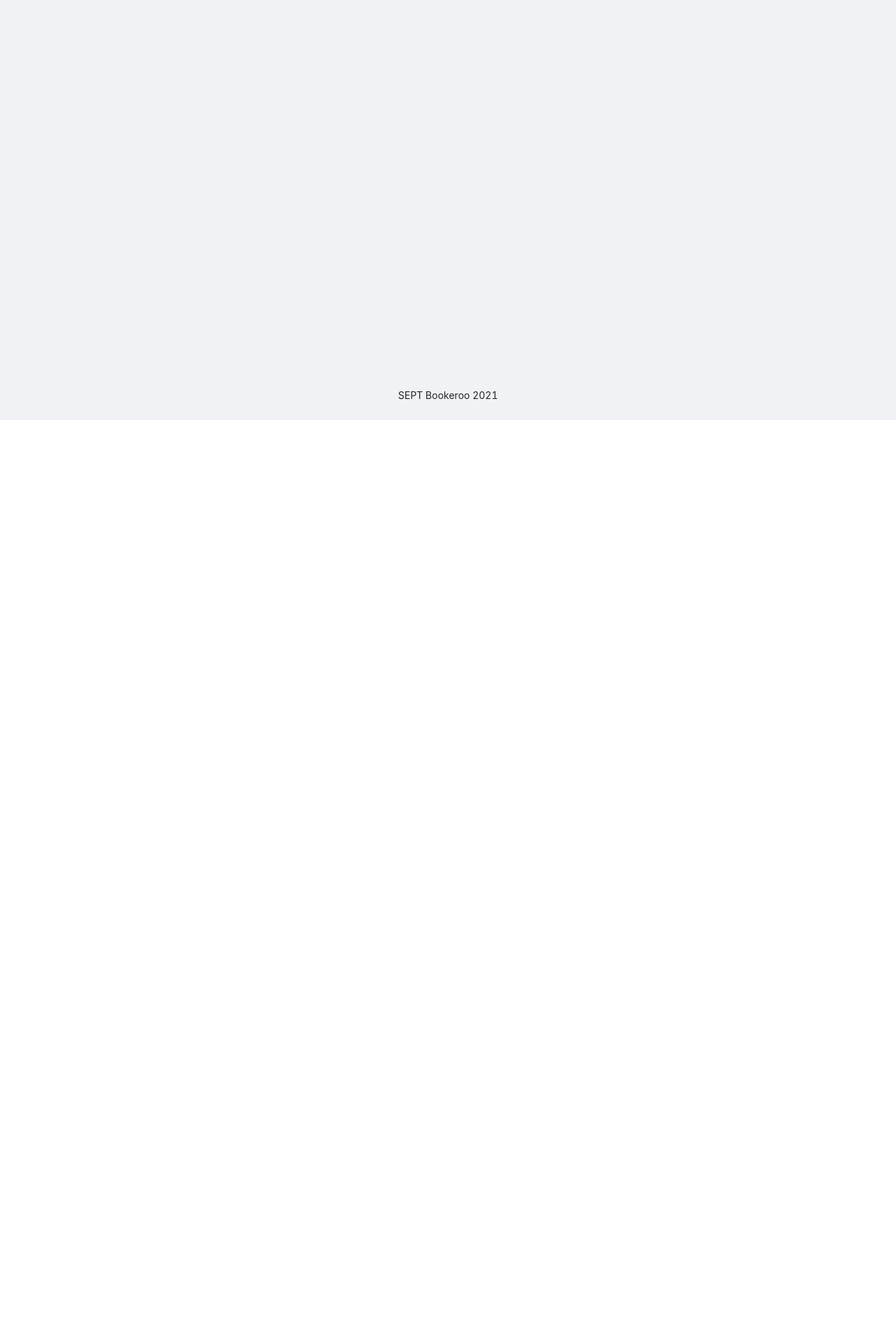
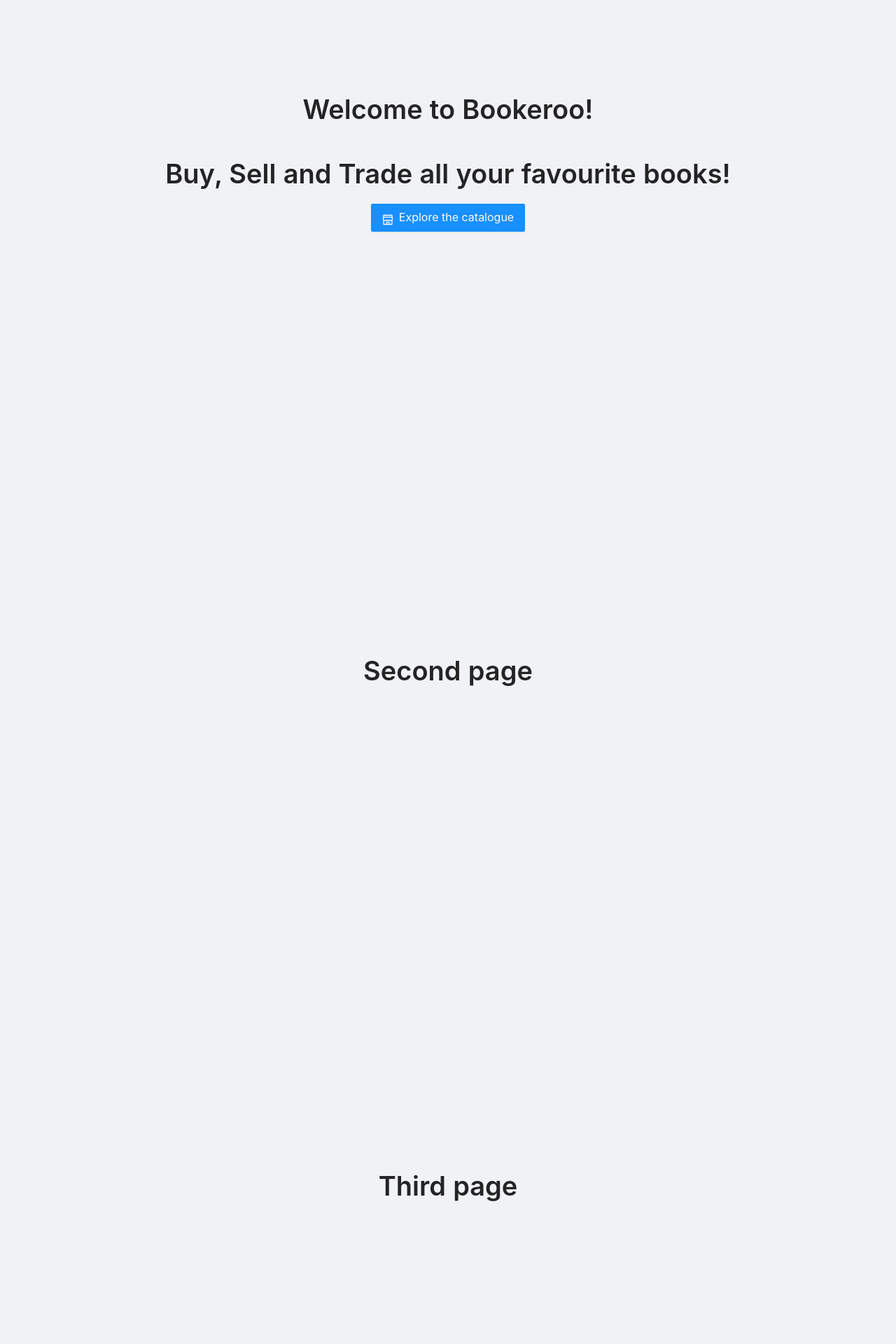
Before and after one commit to s3742332/SEPT, a React (Create React App) app in the folder FrontEnd/myfirstapp/: page / in a window 1280 px wide. Shown: the part 200-2120 px from the top of the page at 70% size. Before the commit the page ends 800 px from the top, so only its background shows below. Built offline with nearby package versions, Linux system fonts and the light colour scheme; the HTML template or start-up script is replaced by a standard one.

Commit message:
Add layout

```diff
--- a/FrontEnd/myfirstapp/src/App.css
+++ b/FrontEnd/myfirstapp/src/App.css
@@ -101,3 +101,26 @@ a {
 .accountRow {
     padding-bottom: 1rem;
 }
+
+.scroll .hero {
+    transform: scale(0.98);
+}
+
+.hero {
+    background-attachment: fixed;
+    transition: transform 0.5s ease-in-out;
+}
+
+.hero::after {
+    content: '';
+    position: absolute;
+    top: 0;
+    right: 0;
+    bottom: 0;
+    left: 0;
+    background: linear-gradient( rgba(0, 0, 0, 0.5) 0, rgba(0, 0, 0, 0.3) 50%, rgba(0, 0, 0, 0.1) 100%);
+}
+
+.hero .container-fluid {
+    z-index: 10;
+}
--- a/FrontEnd/myfirstapp/src/App.js
+++ b/FrontEnd/myfirstapp/src/App.js
@@ -61,13 +61,13 @@ function App() {
   const loadAdmin = () => {
     return (
       <Layout style={{ minHeight: '100vh' }}>
-        <NavBar user={security.user}/>
+        <NavBar user={security.user} />
         <Layout className="site-layout">
           <Header className="site-layout-background" style={{ padding: '0 50px', display: "flex" }}>
-            <AccountSettings/>
+            <AccountSettings />
           </Header>
           <Content style={{ margin: '0 16px' }}>
-          <AdminBreadcrumb/>
+            <AdminBreadcrumb />
             <div className="site-layout-background" style={{ padding: 24, minHeight: 360 }}>
               <Switch>
                 <Route exact path="/" component={AdminDashboard} />
@@ -85,11 +85,11 @@ function App() {
   }
   const loadUser = () => {
     return (
-      <Layout style={{ height: "100vh", overflow: "auto" }}>
+      <Layout style={{ height: "100%", overflow: "auto", }}>
         <Header style={{ position: 'fixed', zIndex: 1, width: '100%' }}>
           <NavBar user={security.user} />
         </Header>
-        <Content className="site-layout" style={{ padding: '0 50px', marginTop: 64 }}>
+        <Content className="site-layout" style={{ marginTop: 64 }}>
           <Switch>
             <Route exact path="/" component={Home} />
             <Route exact path="/buy" component={Marketplace} />
--- a/FrontEnd/myfirstapp/src/components/Home.js
+++ b/FrontEnd/myfirstapp/src/components/Home.js
@@ -1,10 +1,29 @@
+import { ShopOutlined } from '@ant-design/icons';
+import { Button, Col, Row, Typography } from 'antd'
 import React from 'react'
 
 function Home() {
+    const { Title } = Typography;
     return (
-        <div>
-            This is user home. This will include a search bar
-        </div>
+        <Col>
+                <Row style={{height: "calc(100vh - 64px)", textAlign: "center"}} justify="center" align="middle">
+                    <Col>
+                        <Title>Welcome to Bookeroo!</Title>
+                        <Title variant="h3">Buy, Sell and Trade all your favourite books!</Title>
+                        <Button size="large" icon={<ShopOutlined/>} type="primary">Explore the catalogue</Button>
+                    </Col>
+                </Row>
+                <Row style={{height: "calc(100vh - 64px)", textAlign: "center"}} justify="center" align="middle">
+                    <Col>
+                        <Title>Second page</Title>
+                    </Col>
+                </Row>
+                <Row style={{height: "calc(100vh - 64px)", textAlign: "center"}} justify="center" align="middle">
+                    <Col>
+                        <Title>Third page</Title>
+                    </Col>
+                </Row>
+        </Col>
     )
 }
 
--- a/FrontEnd/myfirstapp/src/components/Layout/AccountSettings.js
+++ b/FrontEnd/myfirstapp/src/components/Layout/AccountSettings.js
@@ -23,8 +23,9 @@ function AccountSettings() {
                 <Text strong>Hello {security.user.fullName}</Text>
                 <Divider style={{ margin: 0 }}></Divider>
                 <Menu.Item key="/profile" >Profile</Menu.Item>
-                <Menu.Item key="/inventory" >Inventory</Menu.Item>
-                <Menu.Item key="/transactions" >Transactions</Menu.Item>
+                {security.user.userType !== "admin" ?  <>
+                <Menu.Item key="/inventory" onClick={() => history.push('inventory')}>Inventory</Menu.Item>
+                <Menu.Item key="/transactions" >Transactions</Menu.Item> </>: null}
                 <Menu.Item key="/logout" onClick={handleLogout}>Logout</Menu.Item>
             </> : <>
 
--- a/FrontEnd/myfirstapp/src/components/Layout/NavBar.js
+++ b/FrontEnd/myfirstapp/src/components/Layout/NavBar.js
@@ -16,6 +16,8 @@ function NavBar(props) {
     }
     const { Header, Content, Footer, Sider } = Layout;
     const { Text } = Typography;
+
+
 
 
     if (["seller", "customer", undefined].includes(props.user.userType)) {
@@ -43,7 +45,6 @@ function NavBar(props) {
             </Row>)
     }
 
-
     if (["admin"].includes(props.user.userType)) {
         return (
             <Sider collapsible collapsed={collapsed} onCollapse={onCollapse}>
```
Also changed, not shown: 1 other file (tests, documents, lock files or other folders).
